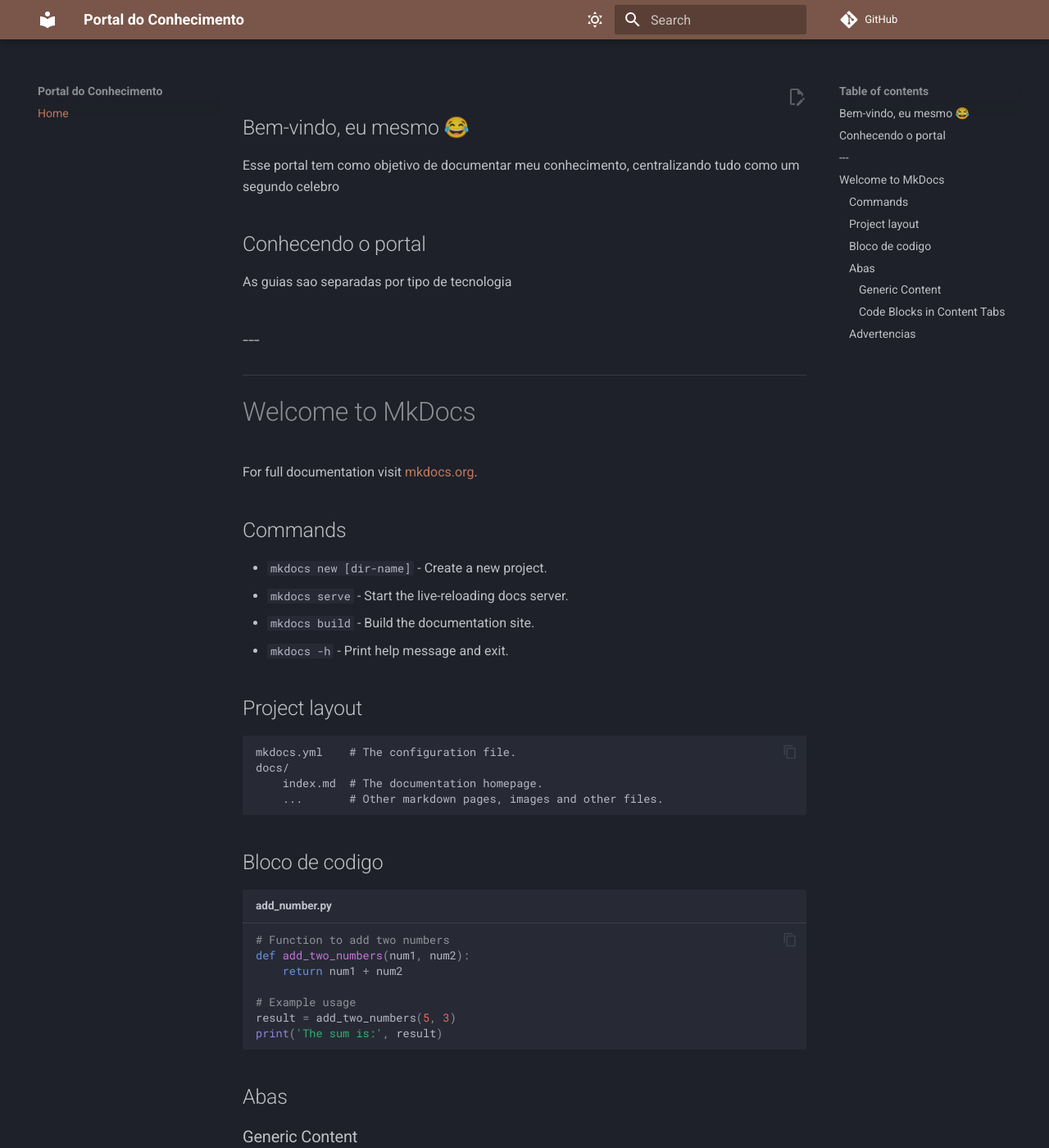
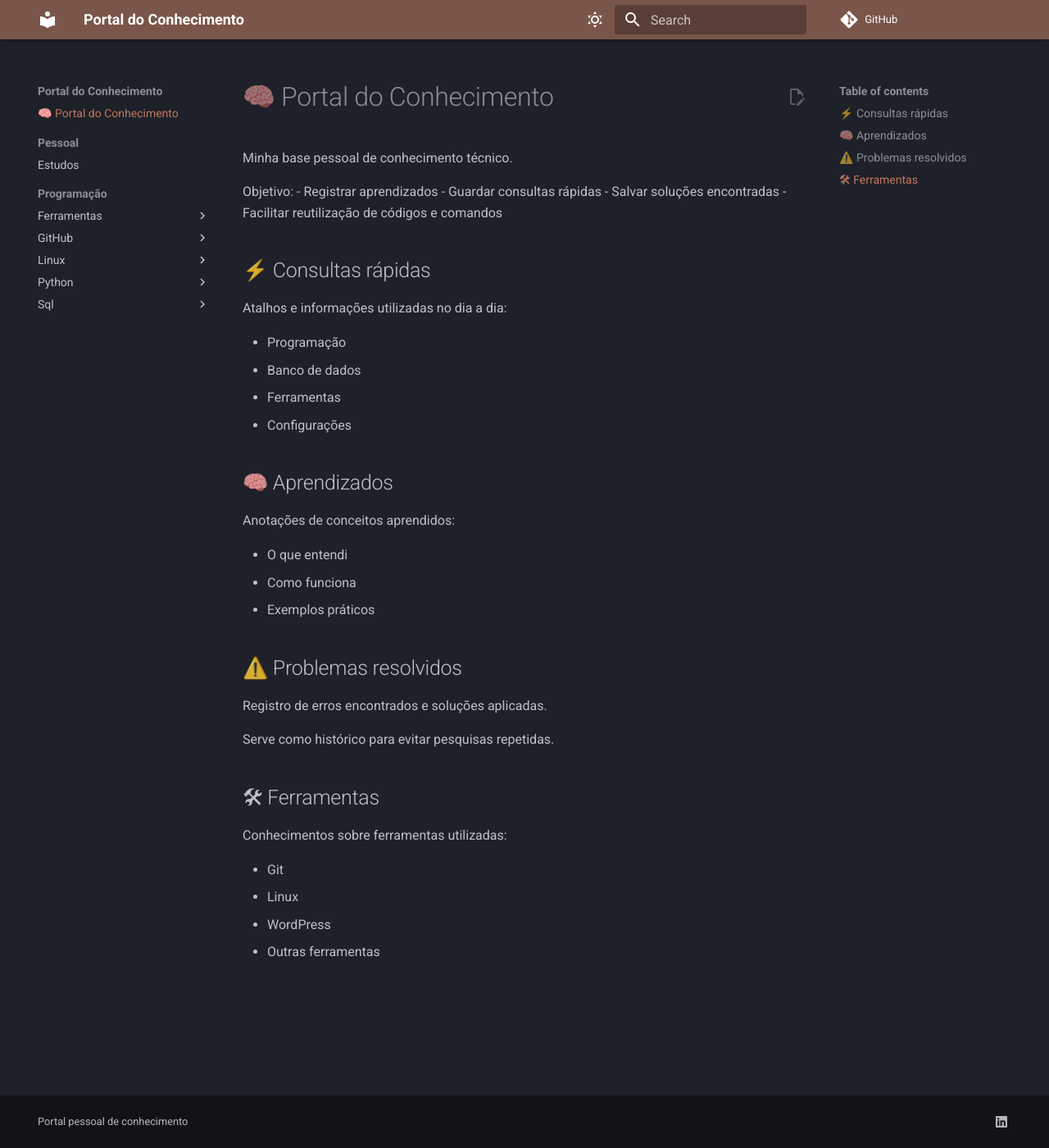
Before and after one commit to ElvisAmorim/base-conhecimento, an MkDocs documentation site: the page built from docs/index.md, in a window 1280 px wide and 1400 px high. Shown: the whole window at 82% size. Built offline with MkDocs 1.6.1 and Material for MkDocs 9.7.7, drawn with Linux system fonts in a browser that asks for light colours; comment, search, counter and statistics services are not loaded; some of the changed text lies outside the part shown.

Commit message:
Primeiras bases

````diff
--- a/docs/index.md
+++ b/docs/index.md
@@ -1,113 +1,45 @@
-## Bem-vindo, eu mesmo 😂
+# 🧠 Portal do Conhecimento
 
-Esse portal tem como objetivo de documentar meu conhecimento, centralizando tudo como um segundo celebro
+Minha base pessoal de conhecimento técnico.
+
+Objetivo:
+- Registrar aprendizados
+- Guardar consultas rápidas
+- Salvar soluções encontradas
+- Facilitar reutilização de códigos e comandos
 
 
-## Conhecendo o portal
+## ⚡ Consultas rápidas
 
-As guias sao separadas por tipo de tecnologia
+Atalhos e informações utilizadas no dia a dia:
+
+- Programação
+- Banco de dados
+- Ferramentas
+- Configurações
 
 
+## 🧠 Aprendizados
+
+Anotações de conceitos aprendidos:
+
+- O que entendi
+- Como funciona
+- Exemplos práticos
 
 
+## ⚠️ Problemas resolvidos
+
+Registro de erros encontrados e soluções aplicadas.
+
+Serve como histórico para evitar pesquisas repetidas.
 
 
+## 🛠 Ferramentas
 
+Conhecimentos sobre ferramentas utilizadas:
 
-
-
-
-
-
-
-
-
----
----
----
-
-# Welcome to MkDocs
-
-For full documentation visit [mkdocs.org](https://www.mkdocs.org).
-
-## Commands
-
-* `mkdocs new [dir-name]` - Create a new project.
-* `mkdocs serve` - Start the live-reloading docs server.
-* `mkdocs build` - Build the documentation site.
-* `mkdocs -h` - Print help message and exit.
-
-## Project layout
-
-    mkdocs.yml    # The configuration file.
-    docs/
-        index.md  # The documentation homepage.
-        ...       # Other markdown pages, images and other files.
-
-## Bloco de codigo
-``` py title="add_number.py"
-# Function to add two numbers
-def add_two_numbers(num1, num2):
-    return num1 + num2
-
-# Example usage
-result = add_two_numbers(5, 3)
-print('The sum is:', result)
-```
-
-## Abas
-
-### Generic Content
-
-=== "Plain text"
-
-    This is some plain text
-
-=== "Unordered list"
-
-    * First item
-    * Second item
-    * Third item
-
-=== "Ordered list"
-
-    1. First item
-    2. Second item
-    3. Third item
-
-### Code Blocks in Content Tabs
-
-=== "Python"
-
-    ```py
-    def main():
-        print("Hello world!")
-
-    if __name__ == "__main__":
-        main()
-    ```
-
-=== "JavaScript"
-
-    ```js
-    function main() {
-        console.log("Hello world!");
-    }
-
-    main();
-    ```
-
-## Advertencias
-!!! note "Title of the callout"
-
-    Lorem ipsum dolor sit amet, consectetur adipiscing elit. Nulla et euismod
-    nulla. Curabitur feugiat, tortor non consequat finibus, justo purus auctor
-    massa, nec semper lorem quam in massa.
-
-Collapsible callout:
-
-??? info "Collapsible callout"
-
-    Lorem ipsum dolor sit amet, consectetur adipiscing elit. Nulla et euismod
-    nulla. Curabitur feugiat, tortor non consequat finibus, justo purus auctor
-    massa, nec semper lorem quam in massa.
+- Git
+- Linux
+- WordPress
+- Outras ferramentas
--- a/mkdocs.yml
+++ b/mkdocs.yml
@@ -31,7 +31,7 @@ theme:
       accent: deep purple
   features:
     - content.code.copy
-    - navigation.footer # navegação no rodapé
+    # - navigation.footer # navegação no rodapé
     # editar pagina
     # - navigation.tabs
     - navigation.instant # busca instantania
@@ -65,6 +65,7 @@ markdown_extensions:
   # advertencia/atencao
   - admonition
   - pymdownx.details
+  - pymdownx.superfences
 
 extra:
   # removendo made with mkdocs
````
Also changed, not shown: docs/Pessoal/estudos.md (added, +17 -0 lines), docs/Programação/GitHub/git.md (added, +17 -0 lines), docs/Programação/Linux/linux.md (added, +26 -0 lines), docs/Programação/Python/analise-de-dados.md (added, +25 -0 lines), docs/Programação/Python/consultas.md (added, +27 -0 lines), docs/Programação/Sql/consultas.md (added, +1 -0 lines), docs/Programação/Ferramentas/wordpress.md (added).
